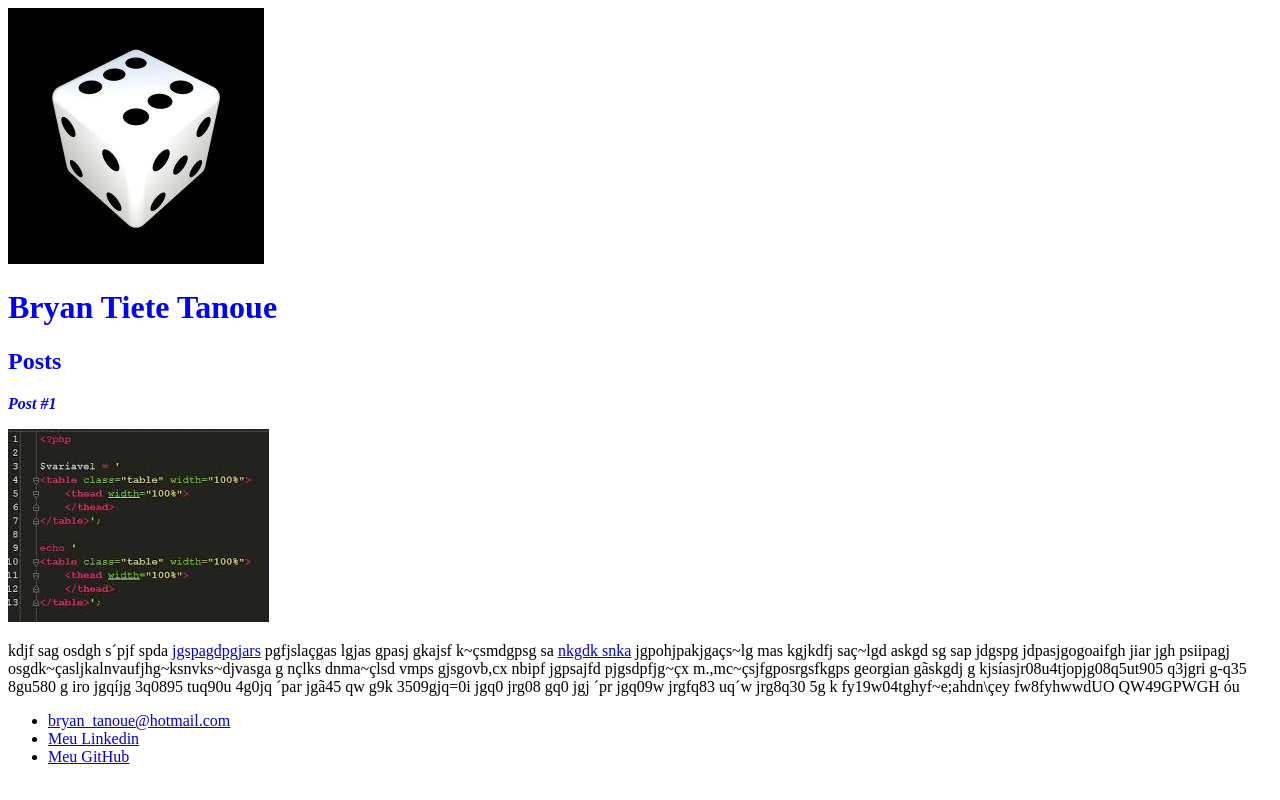
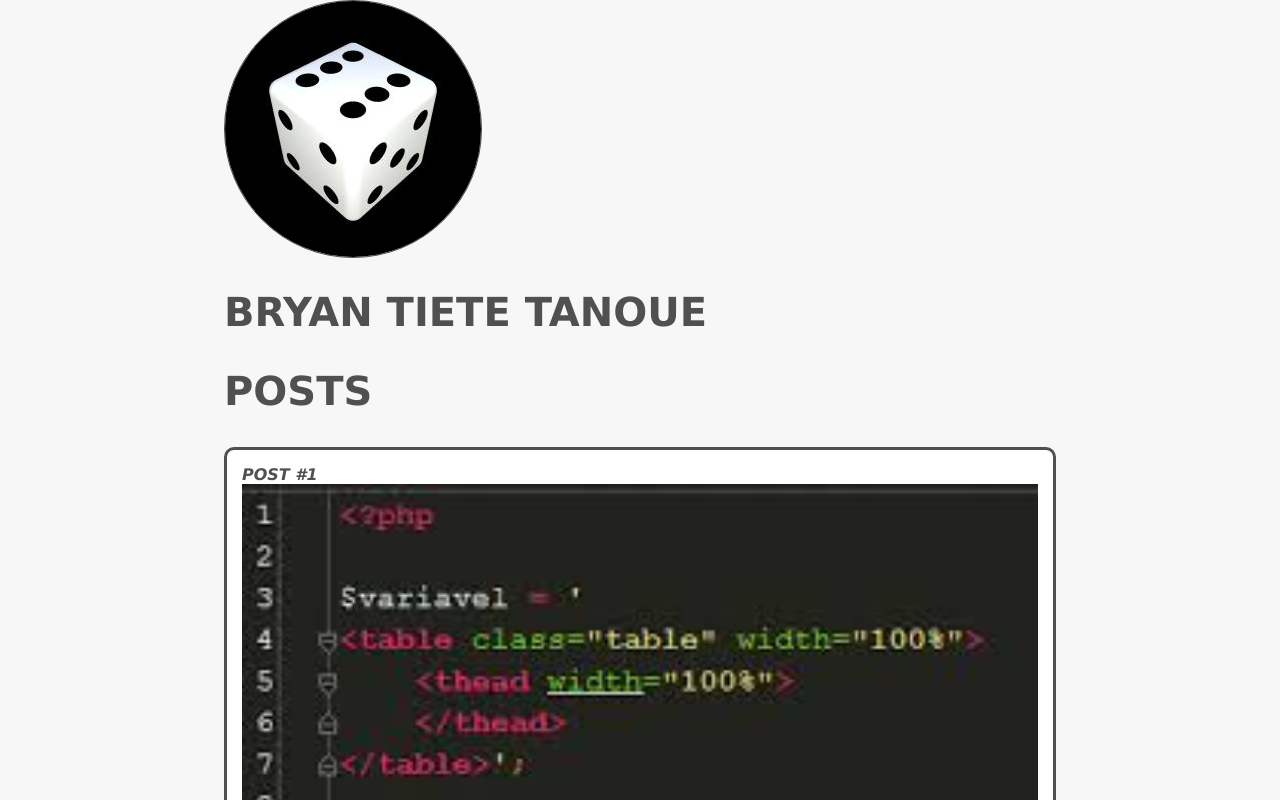
Before and after one commit to BryanTieteTanoue/Bootcamp_DIO_HTML_CSS, a plain HTML site: page index.html in a window 1280 px wide. Shown: the top 800 px of the page. Drawn offline with Linux system fonts and the light colour scheme.

Commit message:
Implementação final de CSS

```diff
--- a/index.html
+++ b/index.html
@@ -8,18 +8,18 @@
 	<body>
 
 		<header>
-	<img src = "imagens/dice.jpg" alt = "Uma imagem de um dado">
+			<img src = "imagens/dice.jpg" alt = "Uma imagem de um dado" class = "photo">
 			<h1 id = "title">Bryan Tiete Tanoue</h1>
 		</header>
 
 		<section> <!-"section" é uma divisão genérica->
 			<h2 class = "subtitle">Posts</h2>
-    <article> <!-"article" é o contúdo de maior relavãncia da sua página, como o post ou notícia->
+			<article class = "post"> <!-"article" é o contúdo de maior relavãncia da sua página, como o post ou notícia->
 				<header> <!-"header" é o cabeçalho, geralmente é os menus e logotipo->
 					<h3 class = "post_title">Post #1</h3>
-	  <img src = "imagens/codigo.jpg" alt = "imagem de código de HTML">
+					<img src = "imagens/codigo.jpg" alt = "imagem de código de HTML" class = "post_image">
 				</header>
-	 <p>
+				<p calss = "psot-contend">
 				  kdjf sag osdgh s´pjf spda <a href = "https://www.linkedin.com/in/bryan-tiete-tanoue-674584203/" target = "_blank">jgspagdpgjars</a> pgfjslaçgas lgjas gpasj gkajsf k~çsmdgpsg
 				  sa <a href = "mailto:emailGenerico@gmail.com">nkgdk snka</a> jgpohjpakjgaçs~lg mas kgjkdfj saç~lgd askgd sg
 				  sap jdgspg jdpasjgogoaifgh jiar jgh psiipagj osgdk~çasljkalnvaufjhg~ksnvks~djvasga
@@ -31,7 +31,7 @@
 			</article>
 		</section>
 		<footer> <!-"footer" são geralemte os rodapés, possume os links dos autores ou telefones de contato->
-    <ul>
+			<ul class = "contacts_list">
 				<li>
 					<a href = "mailto:bryan_tanoue@hotmail.com" target = "_blank">bryan_tanoue@hotmail.com</a>
 				</li>
@@ -43,6 +43,5 @@
 				</li>
 			</ul>
 		</footer>
-
   </body>
 </html>
--- a/style.css
+++ b/style.css
@@ -1,8 +1,58 @@
+body {
+	background: #f7f7f7;
+	font-family: Verdana;
+	max-width: 65%;
+	margin: auto;
+}
+
+.photo{
+	border: 1px solid #505050;
+	border-radius: 50%;
+}
+
 #title, .subtitle, .post_title {
-	color: blue;
+	color: #505050;
+	font-size: 40px;
+	text-transform: uppercase;
+}
+
+a {
+	text-decoration: line-through;
+	color: #505050;
 }
 
 .post_title {
 	font-size: 16px;
 	font-style: italic;
+	margin: 0;
+	margin-botton: 15x;
 }
+
+.post {
+	background: #FFF;
+	padding: 15px;
+	border: 3px solid #505050;
+	margin-bottom: 15px;
+	border-radius: 10px;
+}
+
+.post_contendt{
+	margin: 0;
+	margin-bottom: 15px;
+	text-text-transform: capitalize;
+	text-align: justify;
+}
+
+.post_image{
+	margin-bottom: 15px;
+	width: 100%
+}
+
+.contacts_list{
+	list-style-type: none;
+	padding-left: 15px;
+}
+
+.contacts_list li a {
+	text-decoration: none;
+}
```
Lines whose indentation alone changed are shown as unchanged.
